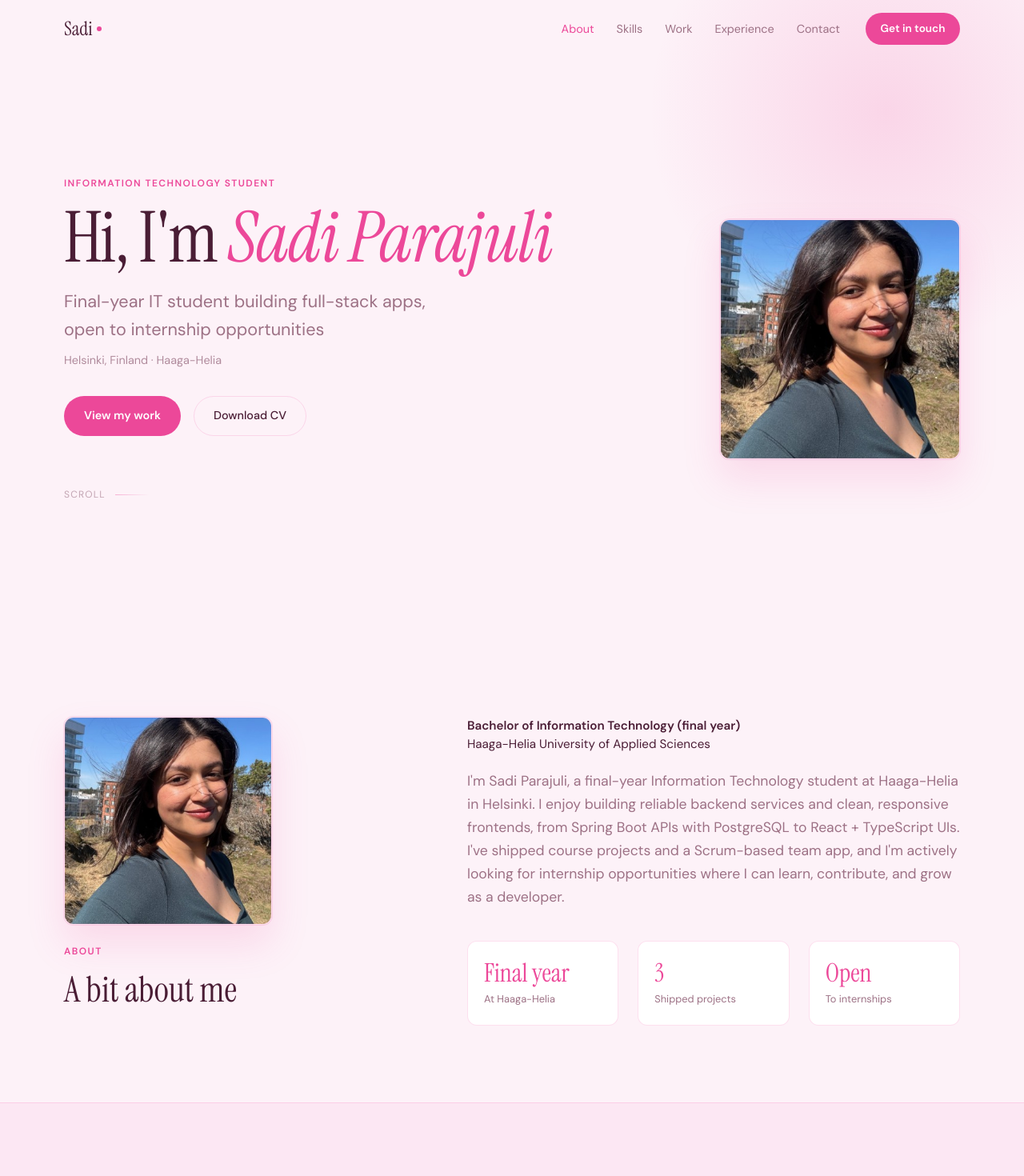
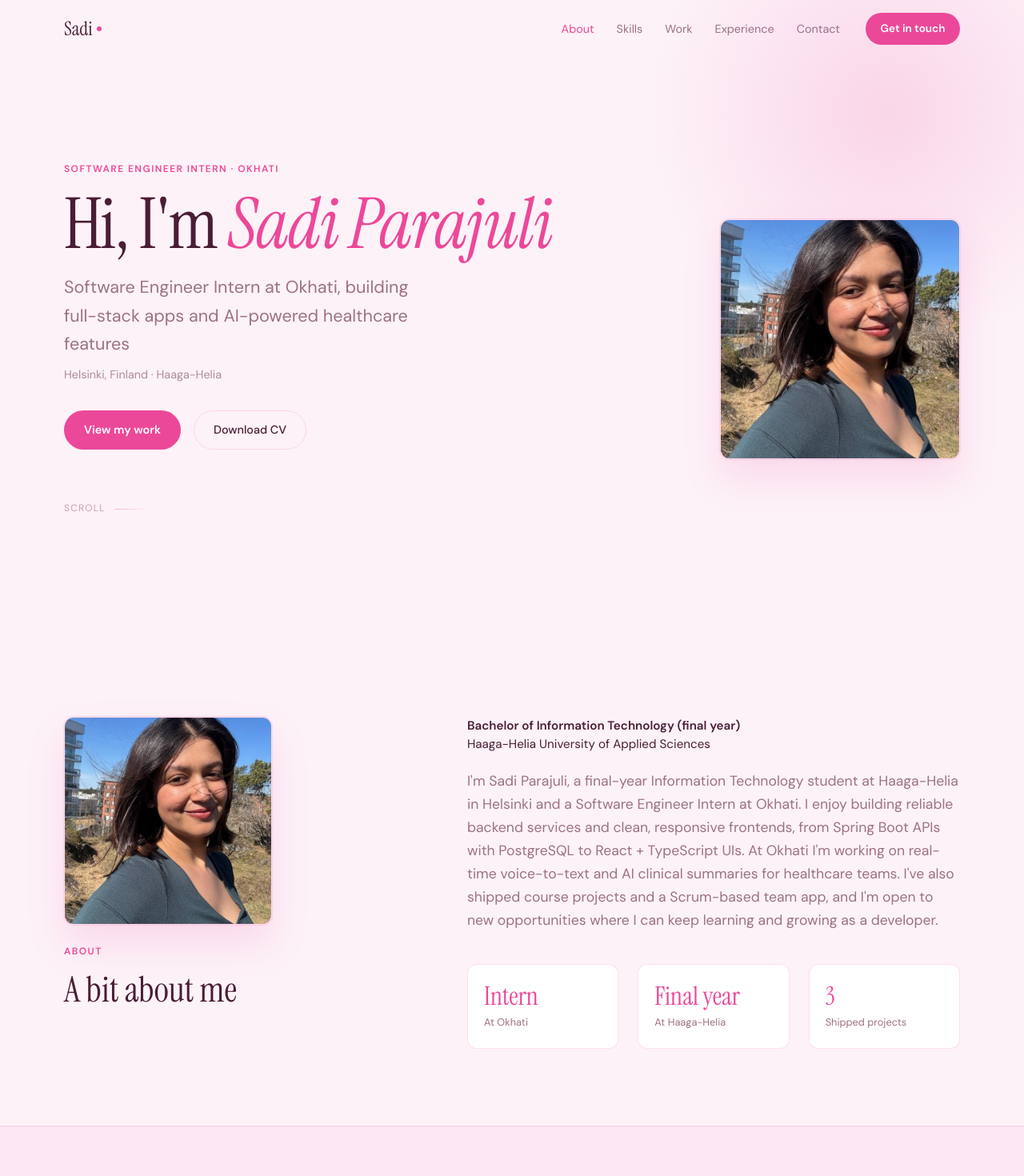
Before and after one commit to sadikshyeah/Sadi_portfolio, a React (Vite) app: page / in a window 1280 px wide. Shown: the top 1470 px of the page at 80% size. Built offline with nearby package versions, Linux system fonts and the light colour scheme.

Commit message:
Update portfolio information to reflect current internship role and projects

```diff
--- a/src/data/portfolio.ts
+++ b/src/data/portfolio.ts
@@ -17,14 +17,14 @@ export const portfolio = {
   profilePhoto,
   profilePhotoAlt: 'Professional headshot of Sadi Parajuli',
   tagline:
-    'Final-year IT student building full-stack apps, open to internship opportunities',
-  role: 'Information Technology Student',
+    'Software Engineer Intern at Okhati, building full-stack apps and AI-powered healthcare features',
+  role: 'Software Engineer Intern · Okhati',
   location: 'Helsinki, Finland · Haaga-Helia',
   school: 'Haaga-Helia University of Applied Sciences',
   degree: 'Bachelor of Information Technology (final year)',
-  about: `I'm Sadi Parajuli, a final-year Information Technology student at Haaga-Helia in Helsinki. I enjoy building reliable backend services and clean, responsive frontends, from Spring Boot APIs with PostgreSQL to React + TypeScript UIs.
+  about: `I'm Sadi Parajuli, a final-year Information Technology student at Haaga-Helia in Helsinki and a Software Engineer Intern at Okhati. I enjoy building reliable backend services and clean, responsive frontends, from Spring Boot APIs with PostgreSQL to React + TypeScript UIs.
 
-I've shipped course projects and a Scrum-based team app, and I'm actively looking for internship opportunities where I can learn, contribute, and grow as a developer.`,
+At Okhati I'm working on real-time voice-to-text and AI clinical summaries for healthcare teams. I've also shipped course projects and a Scrum-based team app, and I'm open to new opportunities where I can keep learning and growing as a developer.`,
   social: {
     email: 'Sadikshyeah@gmail.com',
     github: 'https://github.com/sadikshyeah',
@@ -160,8 +160,8 @@ I've shipped course projects and a Scrum-based team app, and I'm actively lookin
     },
   ],
   highlights: [
+    { value: 'Intern', label: 'At Okhati' },
     { value: 'Final year', label: 'At Haaga-Helia' },
     { value: '3', label: 'Shipped projects' },
-    { value: 'Open', label: 'To internships' },
   ],
 } as const
```
